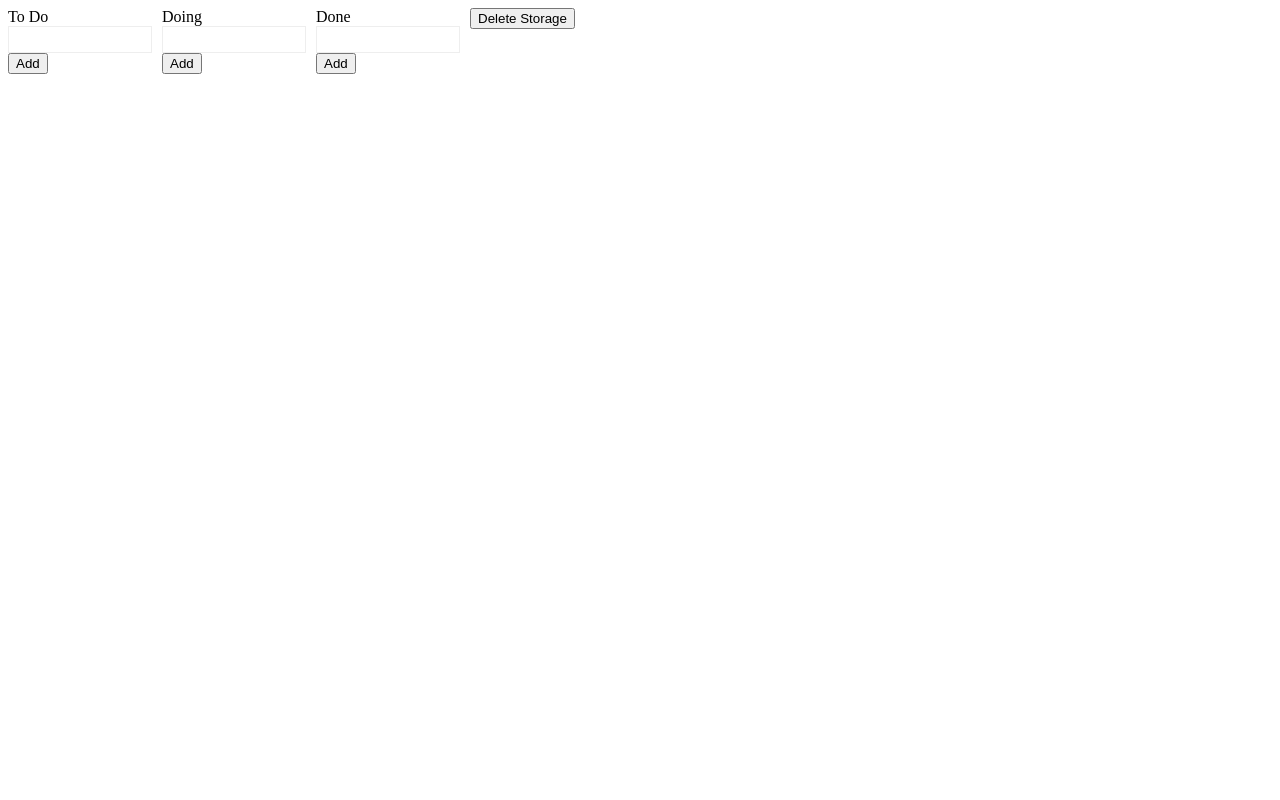
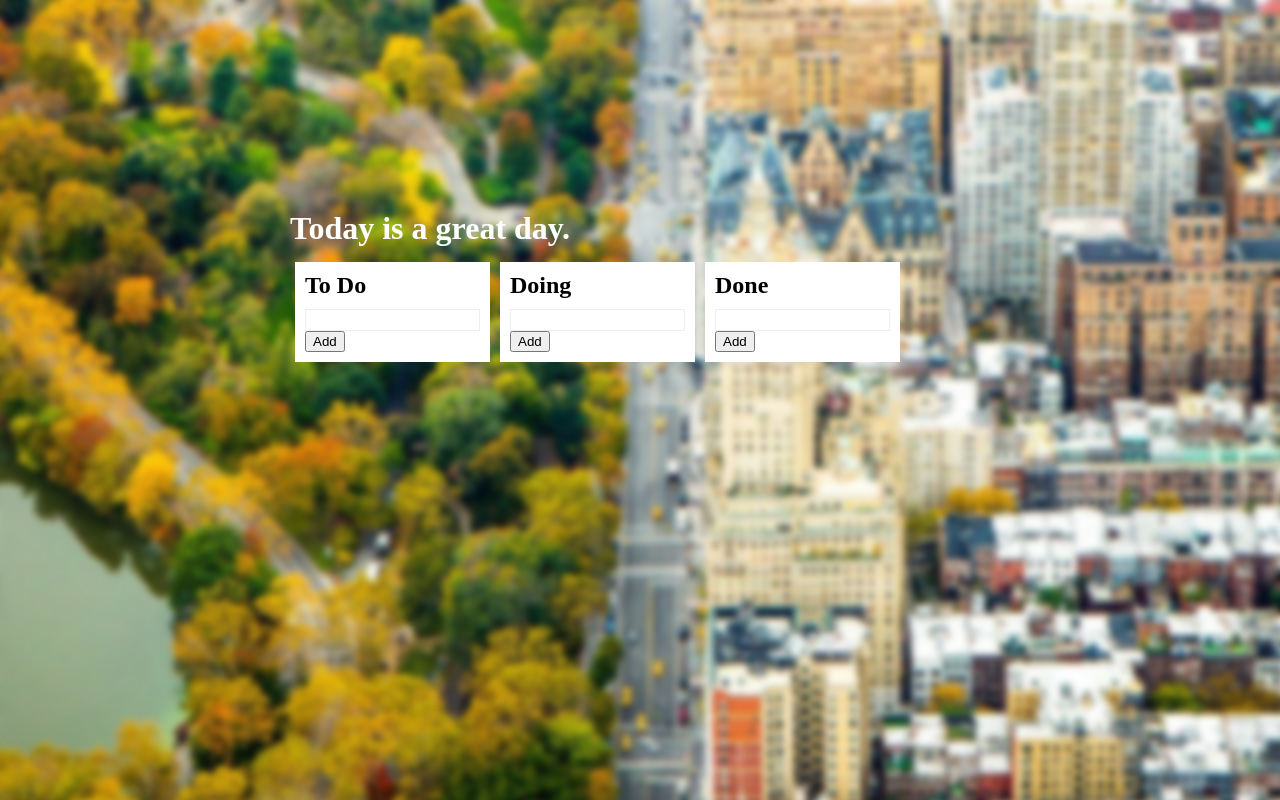
Before and after one commit to jonmiranda/my-new-tab, a browser extension: page index.html in a window 1280 px wide. Drawn offline with Linux system fonts and the light colour scheme.

Commit message:
UI changes. Refactored CSS into own file.

```diff
--- /dev/null
+++ b/css/app.css
@@ -0,0 +1,42 @@
+body {
+  margin: 0px auto;
+  width: 700px;
+ background: white no-repeat center center fixed;
+  -webkit-font-smoothing: antialiased;
+  -webkit-background-size: cover;
+  background-position: top left;
+  background-size: cover;
+  background-image: url('/images/background.jpg');
+}
+
+h1, h2 {
+  margin: 0 0 10px 0;
+}
+
+h1 {
+  color: #ffffff;
+  margin-top: 30%;
+}
+
+.sortable-containers {
+  float: left;
+  width: 25%;
+  background: #ffffff;
+  margin: 5px;
+  padding: 10px;
+}
+
+.connectedSortable {
+  border: 1px solid #eee;
+  min-height: 20px;
+  list-style-type: none;
+  margin: 0;
+  padding: 0;
+}
+
+.connectedSortable li {
+  margin: 5px 5px 5px 5px;
+  background: #efefef;
+  padding: 5px;
+  font-size: 1.2em;
+}
--- a/index.html
+++ b/index.html
@@ -6,50 +6,26 @@
   <script src="js/jquery-1.10.2.js"></script>
   <script src="js/jquery-ui.js"></script>
   <script src="js/to-do.js"></script>
-  <style>
-  .sortable-containers {
-    float: left;
-  }
-
-  .connectedSortable {
-    border: 1px solid #eee;
-    width: 142px;
-    min-height: 20px;
-    list-style-type: none;
-    margin: 0;
-    padding: 5px 0 0 0;
-    margin-right: 10px;
-  }
-  .connectedSortable li {
-    margin: 5px 5px 5px 5px;
-    background: #efefef;
-    padding: 10px;
-    font-size: 1.2em;
-    width: 120px;
-  }
-  </style>
+  <link rel="stylesheet" href="/css/app.css">
 </head>
 <body>
-
+  <h1>Today is a great day.</h1>
   <div id="to-do" class="sortable-containers">
-  To Do
+    <h2>To Do</h2>
     <ul id="sortable1" class="connectedSortable"></ul>
     <button class="add-item" data-parent-id="to-do" type="button">Add</button>
   </div>
 
   <div id="doing" class="sortable-containers">
-  Doing
+    <h2>Doing</h2>
     <ul id="sortable2" class="connectedSortable"></ul>
     <button class="add-item" data-parent-id="doing" type="button">Add</button>
   </div>
 
   <div id="done" class="sortable-containers">
-  Done
+    <h2>Done</h2>
     <ul id="sortable3" class="connectedSortable"></ul>
     <button class="add-item" data-parent-id="done" type="button">Add</button>
   </div>
-
-<button onclick="deleteStorage()" type="button">Delete Storage</button>
-
 </body>
 </html>
```
Also changed, not shown: images/background.jpg (added). Lines whose indentation alone changed are shown as unchanged.
